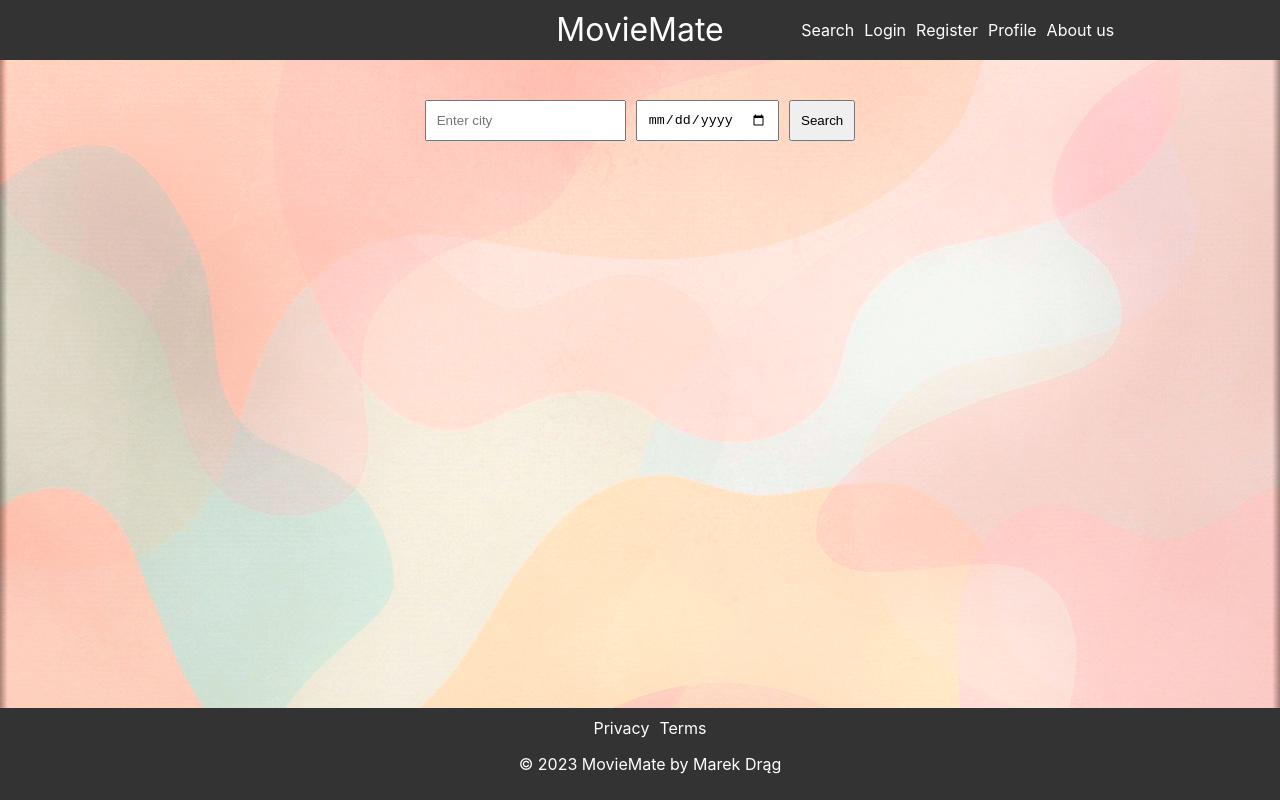
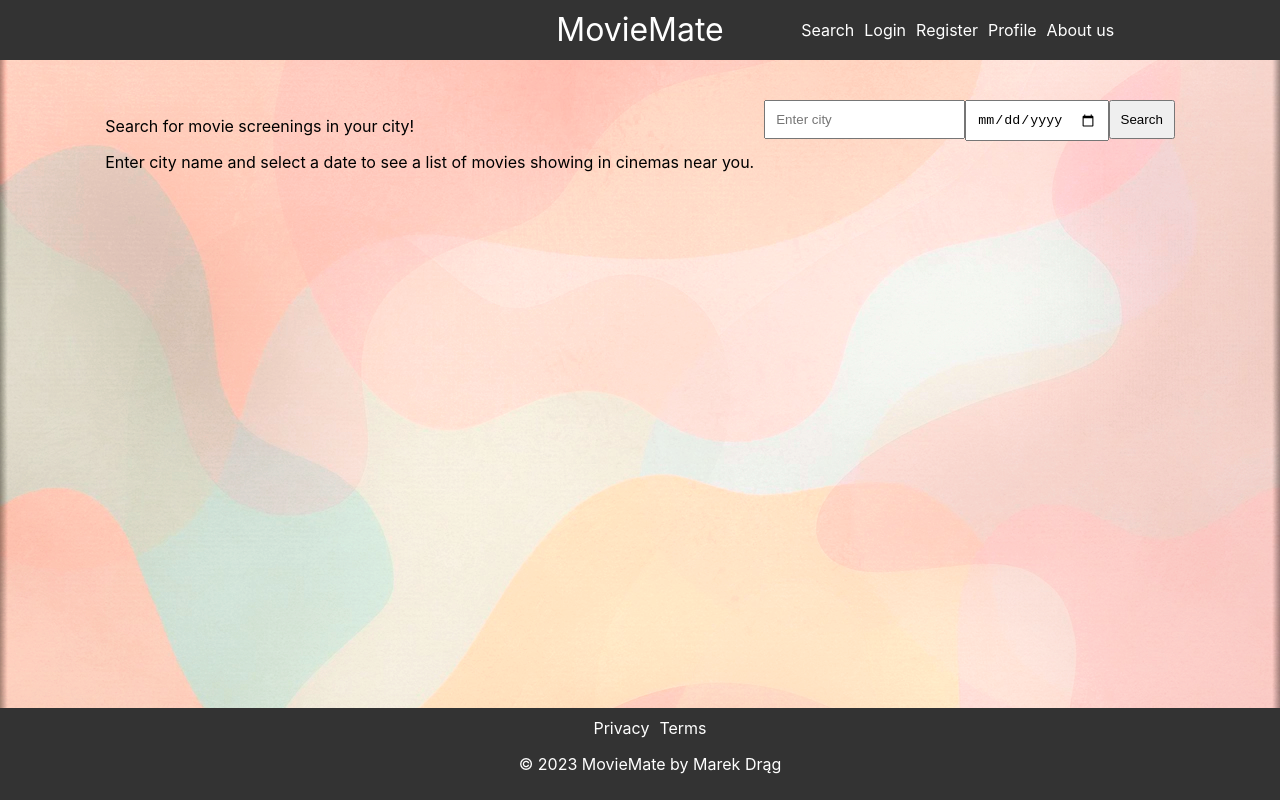
Before and after one commit to UserMarekDrag/MovieMate-frontend, a React (Create React App) app: page / in a window 1280 px wide. Built offline with nearby package versions, Linux system fonts and the light colour scheme.

Commit message:
Added description in SearchForm component

```diff
--- a/src/components/SearchForm.js
+++ b/src/components/SearchForm.js
@@ -15,9 +15,19 @@ function SearchForm({ onSearch }) {
 
   return (
     <form className="search-form" onSubmit={handleSubmit}>
-      <input type="text" value={city} onChange={e => setCity(e.target.value)} placeholder="Enter city" />
-      <input type="date" value={date} onChange={e => setDate(e.target.value)} />
-      <button type="submit">Search</button>
+      <div className="description-container">
+        <p>
+          Search for movie screenings in your city!
+        </p>
+        <p>
+          Enter city name and select a date to see a list of movies showing in cinemas near you.
+        </p>
+      </div>
+      <div className="input-container">
+        <input type="text" value={city} onChange={e => setCity(e.target.value)} placeholder="Enter city" />
+        <input type="date" value={date} onChange={e => setDate(e.target.value)} />
+        <button type="submit">Search</button>
+      </div>
     </form>
   );
 }
```
